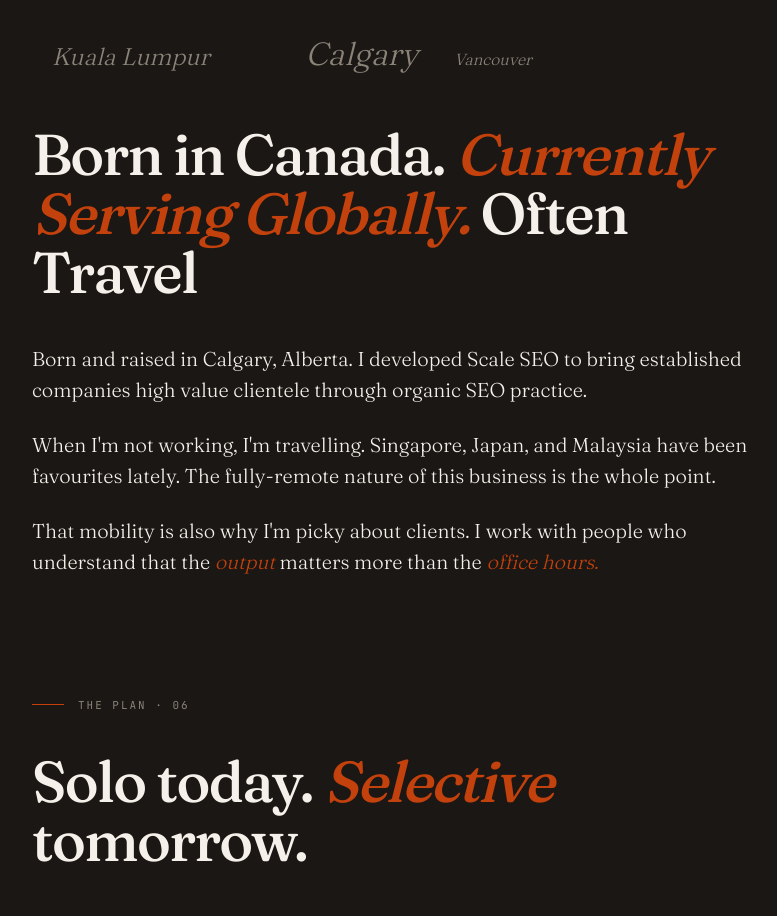
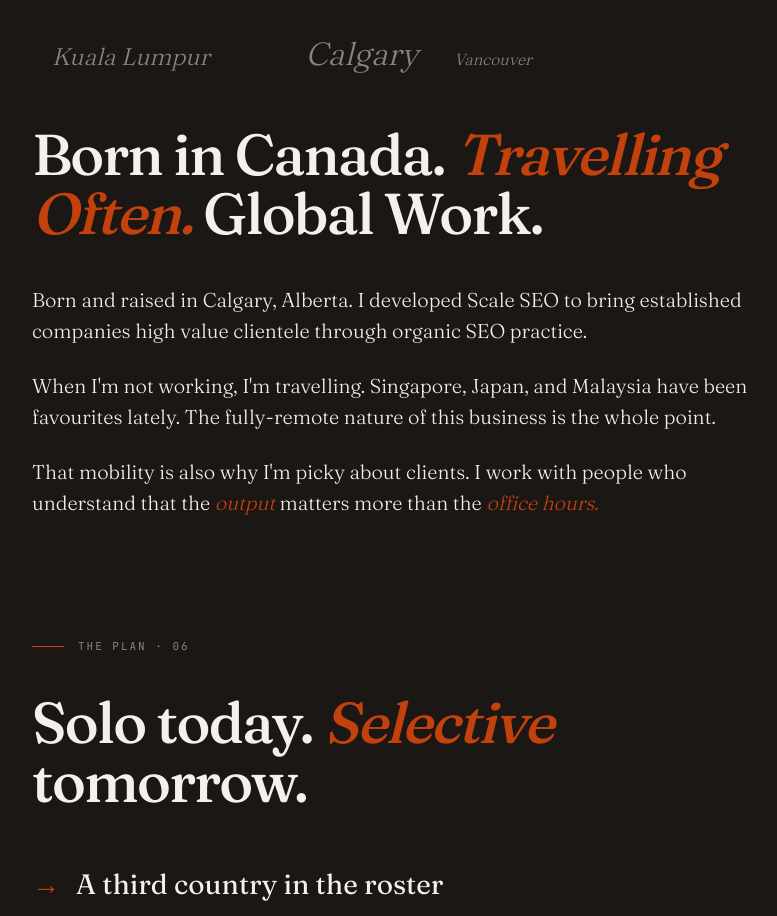
Before and after one commit to ScaleCRMCO/scaleseo, a Next.js app: page /about in a window 1280 px wide. Shown: the part 4403-5319 px from the top of the page, without its empty margins (448-1225 px from the left). Built offline with nearby package versions, Linux system fonts and the light colour scheme.

Commit message:
Update AboutLayout.tsx

```diff
--- a/src/app/about/sections/AboutLayout.tsx
+++ b/src/app/about/sections/AboutLayout.tsx
@@ -195,7 +195,7 @@ export default function AboutLayout() {
             </div>
 
             <h2 className={`${styles.headline} reveal-up`}>
-              Born in Canada. <em>Currently Serving Globally.</em> Often Travel
+              Born in Canada. <em>Travelling Often.</em> Global Work.
             </h2>
 
             <div className={`${styles.body} reveal-up`}>
```
